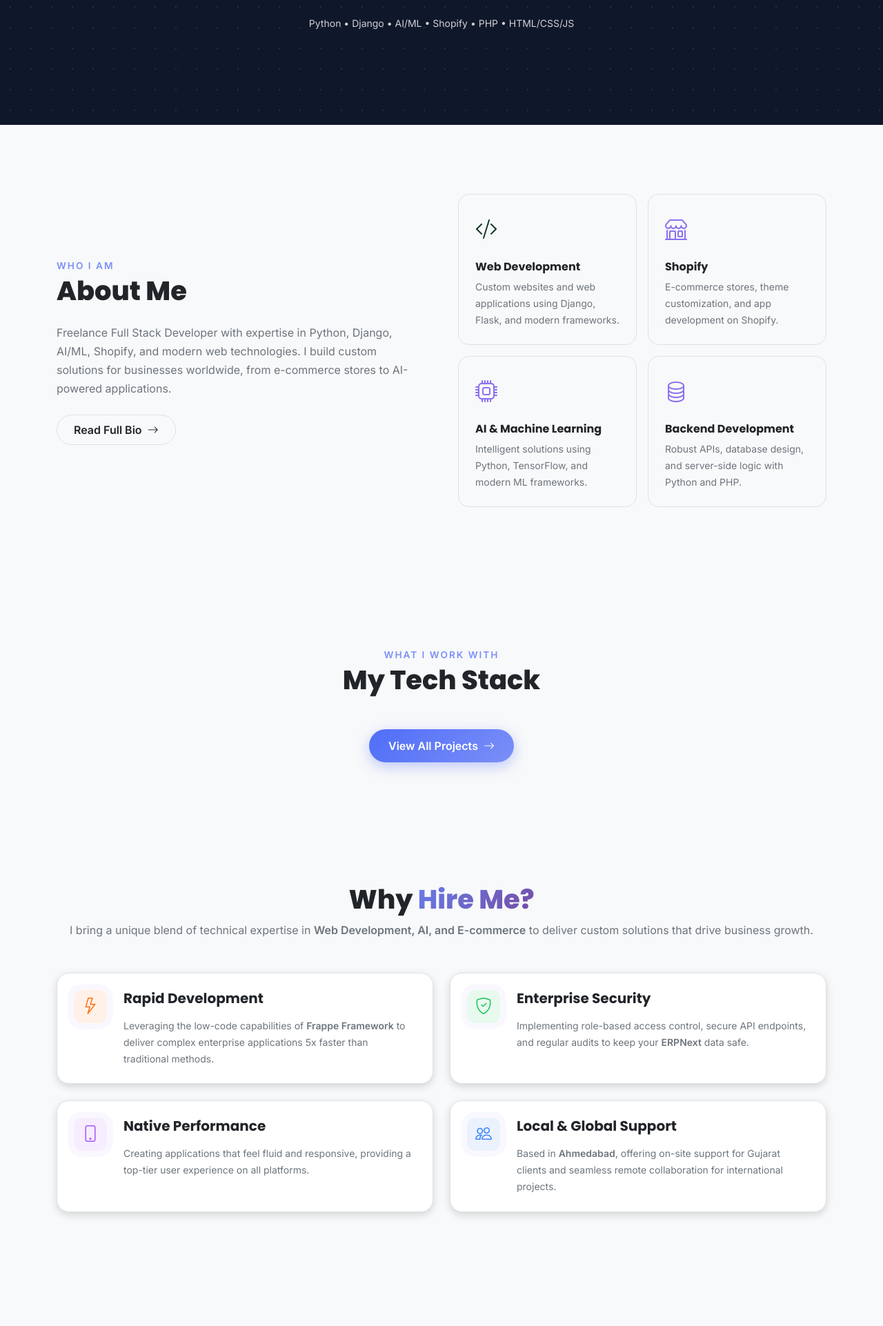
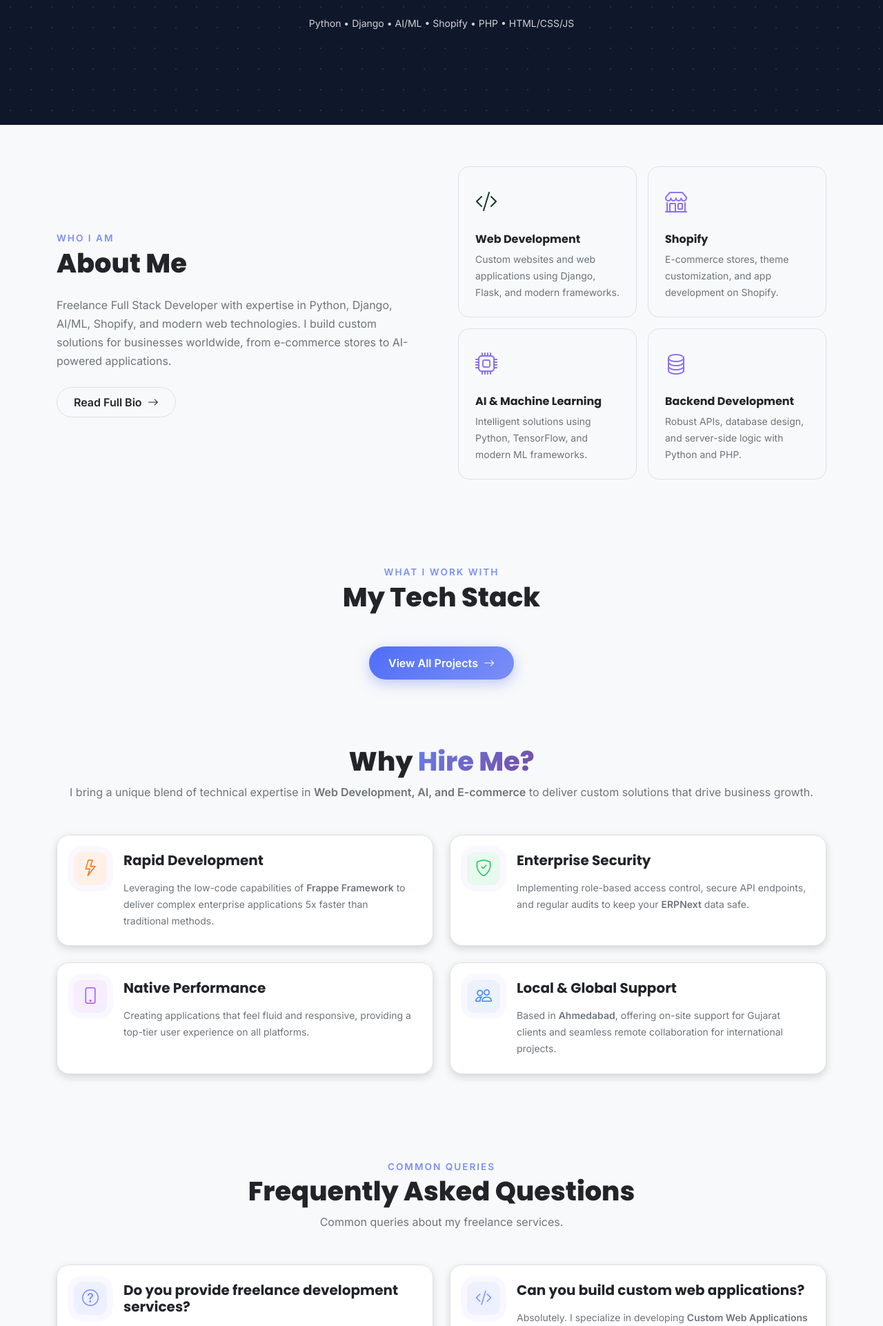
Before and after one commit to Kunalgadgi/Kunal-ERP-Portfolio-, a Django app: page / in a window 1280 px wide. Shown: the part 575-2497 px from the top of the page at 69% size. Run offline with Django 4.2, Linux system fonts and the light colour scheme; data that the repository does not hold is empty; some libraries are stand-ins or nearby versions.

Commit message:
Effect changes

```diff
--- a/portfolio_project/urls.py
+++ b/portfolio_project/urls.py
@@ -18,14 +18,9 @@ from django.contrib import admin
 from django.urls import path, include
 from django.conf import settings
 from django.conf.urls.static import static
-from django.http import HttpResponse
-
-def favicon(request):
-    return HttpResponse(status=204)  # No content - browser will stop requesting
 
 urlpatterns = [
     path('admin/', admin.site.urls),
-    path('favicon.ico', favicon),
     path('', include('core.urls')),
 ]
 
--- a/static/css/style.css
+++ b/static/css/style.css
@@ -542,7 +542,7 @@ body {
 .stat-item p { color: var(--text-muted); }
 
 /* ===== SECTIONS ===== */
-.section-padding { padding: 100px 0; }
+.section-padding { padding: 60px 0; }
 .section-label {
     color: var(--primary-light);
     font-weight: 700;
--- a/static/js/main.js
+++ b/static/js/main.js
@@ -4,10 +4,13 @@ document.addEventListener('DOMContentLoaded', function () {
     const themeIcon = document.getElementById('themeIcon');
     const body = document.body;
 
-    // Check for saved theme preference or default to light
-    const savedTheme = localStorage.getItem('theme') || 'light';
-    body.setAttribute('data-theme', savedTheme);
-    updateThemeIcon(savedTheme);
+    // Check for saved theme preference, otherwise detect system theme
+    const savedTheme = localStorage.getItem('theme');
+    const systemPrefersDark = window.matchMedia('(prefers-color-scheme: dark)').matches;
+    const initialTheme = savedTheme || (systemPrefersDark ? 'dark' : 'light');
+
+    body.setAttribute('data-theme', initialTheme);
+    updateThemeIcon(initialTheme);
 
     if (themeToggle) {
         themeToggle.addEventListener('click', function () {
--- a/templates/core/home.html
+++ b/templates/core/home.html
@@ -105,7 +105,7 @@
 {% endif %}
 
 <!-- ABOUT SNAPSHOT -->
-<section class="section-padding" style="background-color: #f8f9fa;">
+<section class="section-padding bg-light-custom">
     <div class="container">
         <div class="row align-items-center g-5">
             <div class="col-lg-6">
@@ -153,7 +153,7 @@
 </section>
 
 <!-- SKILLS -->
-<section class="section-padding" id="skills" style="background-color: #f8f9fa;">
+<section class="section-padding bg-light-custom" id="skills">
     <div class="container">
         <div class="text-center mb-5">
             <span class="section-label">What I Work With</span>
@@ -187,7 +187,7 @@
 </section>
 
 <!-- WHY HIRE ME -->
-<section class="section-padding" style="background-color: #f8f9fa;">
+<section class="section-padding bg-light-custom">
     <div class="container">
         <div class="text-center mb-5">
             <h2 class="section-title">Why <span class="premium-gradient-text">Hire Me?</span></h2>
@@ -251,7 +251,7 @@
 </section>
 
 <!-- FAQ -->
-<section class="section-padding" style="background-color: #f8f9fa;">
+<section class="section-padding bg-light-custom">
     <div class="container">
         <div class="text-center mb-5">
             <span class="section-label">Common Queries</span>
```
Also changed, not shown: portfolio_project/settings.py (+300 -7 lines).
